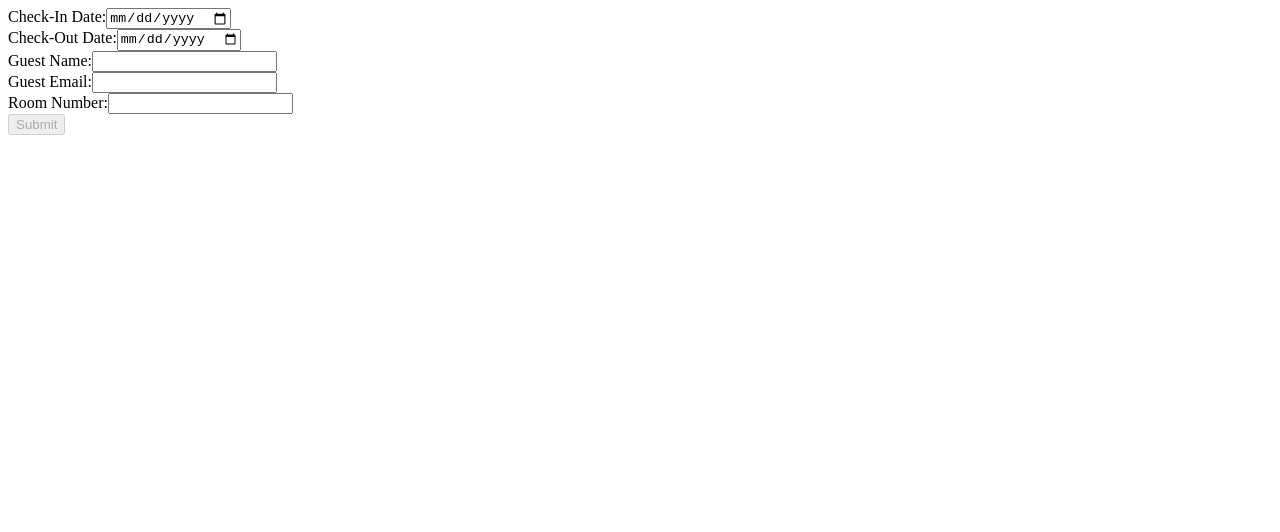
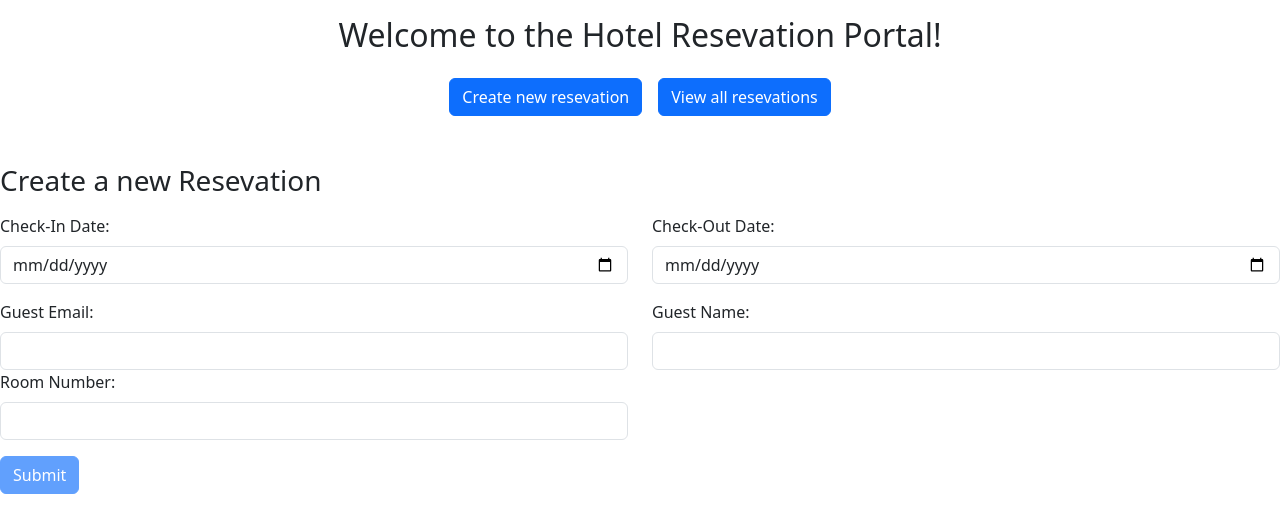
Before and after one commit to lizerdingaan/HotelApplication, an Angular app: page /new in a window 1280 px wide. Shown: the top 532 px of the page. Built offline with nearby package versions, Linux system fonts and the light colour scheme.

Commit message:
Added some basic styling with bootstrap inline in the templates

```diff
--- a/package.json
+++ b/package.json
@@ -18,6 +18,7 @@
     "@angular/platform-browser": "^16.2.0",
     "@angular/platform-browser-dynamic": "^16.2.0",
     "@angular/router": "^16.2.0",
+    "bootstrap": "5.3",
     "rxjs": "~7.8.0",
     "tslib": "^2.3.0",
     "zone.js": "~0.13.0"
--- a/src/app/app-routing.module.ts
+++ b/src/app/app-routing.module.ts
@@ -13,6 +13,9 @@ const routes: Routes = [
   },
   {path: 'new',
   component: ResevationFormComponent
+  },
+  {path: 'edit/:id',
+  component: ResevationFormComponent
   }
 ];
 
--- a/src/app/home/home.component.html
+++ b/src/app/home/home.component.html
@@ -1,5 +1,5 @@
-<div>
-  <h2>Welcome to the Hotel Resevation Portal!</h2>
-  <button [routerLink]="['/new']">Create new resevation</button>
-  <button [routerLink]="['/list']">View all  resevations</button>
+<div class="text-center my-3">
+  <h2 class="mb-4">Welcome to the Hotel Resevation Portal!</h2>
+  <button class="btn btn-primary mx-2" [routerLink]="['/new']">Create new resevation</button>
+  <button class="btn btn-primary mx-2" [routerLink]="['/list']">View all  resevations</button>
 </div>
--- a/src/app/home/home.module.ts
+++ b/src/app/home/home.module.ts
@@ -8,6 +8,9 @@ import { RouterModule } from "@angular/router";
   declarations: [
     HomeComponent
   ],
+  exports: [
+    HomeComponent
+  ],
   imports: [
     CommonModule,
     RouterModule
--- a/src/app/resevation-form/resevation-form.component.html
+++ b/src/app/resevation-form/resevation-form.component.html
@@ -1,45 +1,58 @@
+<app-home></app-home>
+
+<h3 class="mt-5 mb-3">Create a new Resevation</h3>
+
 <form [formGroup]="resevationForm" (ngSubmit)="onSubmit()">
 
-  <div>
-    <label>Check-In Date:</label>
-    <input type="date" formControlName="checkInDate">
-    <div *ngIf="resevationForm.get('checkInDate')?.invalid && resevationForm.get('checkInDate')?.touched">
-      Check In Date is required.
+  <div class="row mb-3">
+    <div class="col">
+      <label class="form-label">Check-In Date:</label>
+      <input class="form-control" type="date" formControlName="checkInDate">
+      <small class="text-danger" *ngIf="resevationForm.get('checkInDate')?.invalid && resevationForm.get('checkInDate')?.touched">
+        Check In Date is required.
+      </small>
+    </div>
+
+    <div class="col">
+      <label class="form-label">Check-Out Date:</label>
+      <input class="form-control" type="date" formControlName="checkOutDate">
+      <small class="text-danger" *ngIf="resevationForm.get('checkOutDate')?.invalid && resevationForm.get('checkOutDate')?.touched">
+        Check Out Date is required.
+      </small>
+    </div>
+
+  </div>
+
+  <div class="row">
+    <div class="col">
+      <label class="form-label">Guest Email:</label>
+      <input class="form-control" type="email" formControlName="guestEmail">
+      <small class="text-danger" *ngIf="resevationForm.get('guestEmail')?.invalid && resevationForm.get('guestEmail')?.touched">
+        Guest Email is required.
+      </small>
+    </div>
+
+    <div class="col">
+      <label class="form-label">Guest Name:</label>
+      <input class="form-control" formControlName="guestName">
+      <small class="text-danger" *ngIf="resevationForm.get('guestName')?.invalid && resevationForm.get('guestName')?.touched">
+        Guest Name is required.
+      </small>
     </div>
   </div>
 
-  <div>
-    <label>Check-Out Date:</label>
-    <input type="date" formControlName="checkOutDate">
-    <div *ngIf="resevationForm.get('checkOutDate')?.invalid && resevationForm.get('checkOutDate')?.touched">
-      Check Out Date is required.
+  <div class="row mb-3">
+    <div class="col-6">
+      <label class="form-label">Room Number:</label>
+      <input class="form-control" type="number" formControlName="roomNumber">
+      <small class="text-danger" *ngIf="resevationForm.get('roomNumber')?.invalid && resevationForm.get('roomNumber')?.touched">
+        Room Number is required.
+      </small>
     </div>
   </div>
 
-  <div>
-    <label>Guest Name:</label>
-    <input formControlName="guestName">
-    <div *ngIf="resevationForm.get('guestName')?.invalid && resevationForm.get('guestName')?.touched">
-      Guest Name is required.
-    </div>
-  </div>
 
-  <div>
-    <label>Guest Email:</label>
-    <input type="email" formControlName="guestEmail">
-    <div *ngIf="resevationForm.get('guestEmail')?.invalid && resevationForm.get('guestEmail')?.touched">
-      Guest Email is required.
-    </div>
-  </div>
 
-  <div>
-    <label>Room Number:</label>
-    <input type="number" formControlName="roomNumber">
-    <div *ngIf="resevationForm.get('roomNumber')?.invalid && resevationForm.get('roomNumber')?.touched">
-      Room Number is required.
-    </div>
-  </div>
-
-  <button type="submit" [disabled]="resevationForm.invalid">Submit</button>
+  <button class="btn btn-primary" type="submit" [disabled]="resevationForm.invalid">Submit</button>
 
 </form>
--- a/src/app/resevation-form/resevation-form.component.ts
+++ b/src/app/resevation-form/resevation-form.component.ts
@@ -2,6 +2,7 @@ import {Component, OnInit} from '@angular/core';
 import { FormBuilder, FormGroup, Validators } from "@angular/forms";
 import {ResevationService} from "../resevation/resevation.service";
 import {Resevation} from "../models/resevation";
+import {Router, ActivatedRoute} from "@angular/router";
 
 @Component({
   selector: 'app-resevation-form',
@@ -13,7 +14,9 @@ export class ResevationFormComponent implements OnInit {
   resevationForm: FormGroup = new FormGroup({});
 
   constructor(private formBuilder: FormBuilder,
-              private resevationService: ResevationService) {
+              private resevationService: ResevationService,
+              private route: Router,
+              private activatedRoute: ActivatedRoute) {
   }
 
   ngOnInit(): void {
@@ -24,13 +27,34 @@ export class ResevationFormComponent implements OnInit {
       guestEmail: ['', [Validators.required, Validators.email]],
       roomNumber: ['', Validators.required]
     })
+
+    let id = this.activatedRoute.snapshot.paramMap.get('id');
+
+    if(id){
+      let resevation = this.resevationService.getResevation(id);
+
+      if(resevation){
+        this.resevationForm.patchValue(resevation);
+      }
+    }
   }
 
 
   onSubmit(){
     if(this.resevationForm.valid){
       let resevation: Resevation = this.resevationForm.value;
-      this.resevationService.addResevation(resevation);
+
+      let id = this.activatedRoute.snapshot.paramMap.get('id');
+
+     if(id){
+       //update
+       this.resevationService.updateResevation(id, resevation);
+     } else {
+       //new
+       this.resevationService.addResevation(resevation);
+     }
+
+      this.route.navigate(['/list'])
     }
 
   }
--- a/src/app/resevation-list/resevation-list.component.html
+++ b/src/app/resevation-list/resevation-list.component.html
@@ -1,14 +1,32 @@
-<h2>Resevation List</h2>
+<app-home></app-home>
 
-<ul *ngIf="resevations.length; else noResevation">
-  <li *ngFor="let resevation of resevations">
-    Guest: {{resevation.guestName}} <br>
-    Email: {{resevation.guestEmail}} <br>
-    Room No.: {{resevation.roomNumber}} <br>
-    Check-In: {{resevation.checkInDate}} <br>
-    Check-Out: {{resevation.checkOutDate}} <br>
-  </li>
-</ul>
+<h3 class="mt-5 mb-3">Resevation List</h3>
+
+<table class="table table-striped">
+  <thead>
+    <tr>
+      <th>Guest Name</th>
+      <th>Guest Email</th>
+      <th>Room No.</th>
+      <th>Check-In</th>
+      <th>Check-Out</th>
+    </tr>
+  </thead>
+  <tbody>
+    <tr *ngFor="let resevation of resevations">
+      <td>{{resevation.guestName}}</td>
+      <td>{{resevation.guestEmail}}</td>
+      <td>{{resevation.roomNumber}}</td>
+      <td>{{resevation.checkInDate}}</td>
+      <td>{{resevation.checkOutDate}}</td>
+      <td>
+        <button class="btn btn-sm btn-danger mx-1" (click)="deleteResevation(resevation.id)">Delete Resevation</button>
+        <button class="btn btn-sm btn-secondary mx-1" [routerLink]="['/edit', resevation.id]">Edit</button>
+      </td>
+    </tr>
+  </tbody>
+</table>
+
 
 <ng-template #noResevation>
   <p>No Resevations available.</p>
--- a/src/app/resevation-list/resevation-list.component.ts
+++ b/src/app/resevation-list/resevation-list.component.ts
@@ -17,4 +17,8 @@ export class ResevationListComponent implements OnInit{
     this.resevations = this.resevationService.getResevations();
   }
 
+  deleteResevation(id: string) {
+    this.resevationService.deleteResevation(id);
+  }
+
 }
--- a/src/app/resevation/resevation.module.ts
+++ b/src/app/resevation/resevation.module.ts
@@ -3,6 +3,8 @@ import { CommonModule } from '@angular/common';
 import { ResevationFormComponent } from '../resevation-form/resevation-form.component';
 import { ResevationListComponent } from '../resevation-list/resevation-list.component';
 import {FormsModule, ReactiveFormsModule} from "@angular/forms";
+import {RouterModule} from "@angular/router";
+import {HomeModule} from "../home/home.module";
 
 
 
@@ -14,7 +16,9 @@ import {FormsModule, ReactiveFormsModule} from "@angular/forms";
   imports: [
     CommonModule,
     FormsModule,
-    ReactiveFormsModule
+    ReactiveFormsModule,
+    RouterModule,
+    HomeModule
   ]
 })
 export class ResevationModule { }
--- a/src/app/resevation/resevation.service.ts
+++ b/src/app/resevation/resevation.service.ts
@@ -25,6 +25,8 @@ export class ResevationService {
   }
 
   addResevation(resevation: Resevation) {
+
+    resevation.id = Date.now().toString();
     this.resevations.push(resevation);
     localStorage.setItem('resevations', JSON.stringify(this.resevations));
   }
@@ -36,7 +38,7 @@ export class ResevationService {
 
   }
 
-  updateResevation(updatedResevation: Resevation) {
+  updateResevation(id:string, updatedResevation: Resevation) {
     let index = this.resevations.findIndex(res => res.id === updatedResevation.id);
     this.resevations[index] = updatedResevation;
     localStorage.setItem('resevations', JSON.stringify(this.resevations));
--- a/src/styles.css
+++ b/src/styles.css
@@ -1 +1,2 @@
 /* You can add global styles to this file, and also import other style files */
+@import "bootstrap/dist/css/bootstrap.min.css";
```
Also changed, not shown: 1 other file (tests, documents, lock files or other folders).
